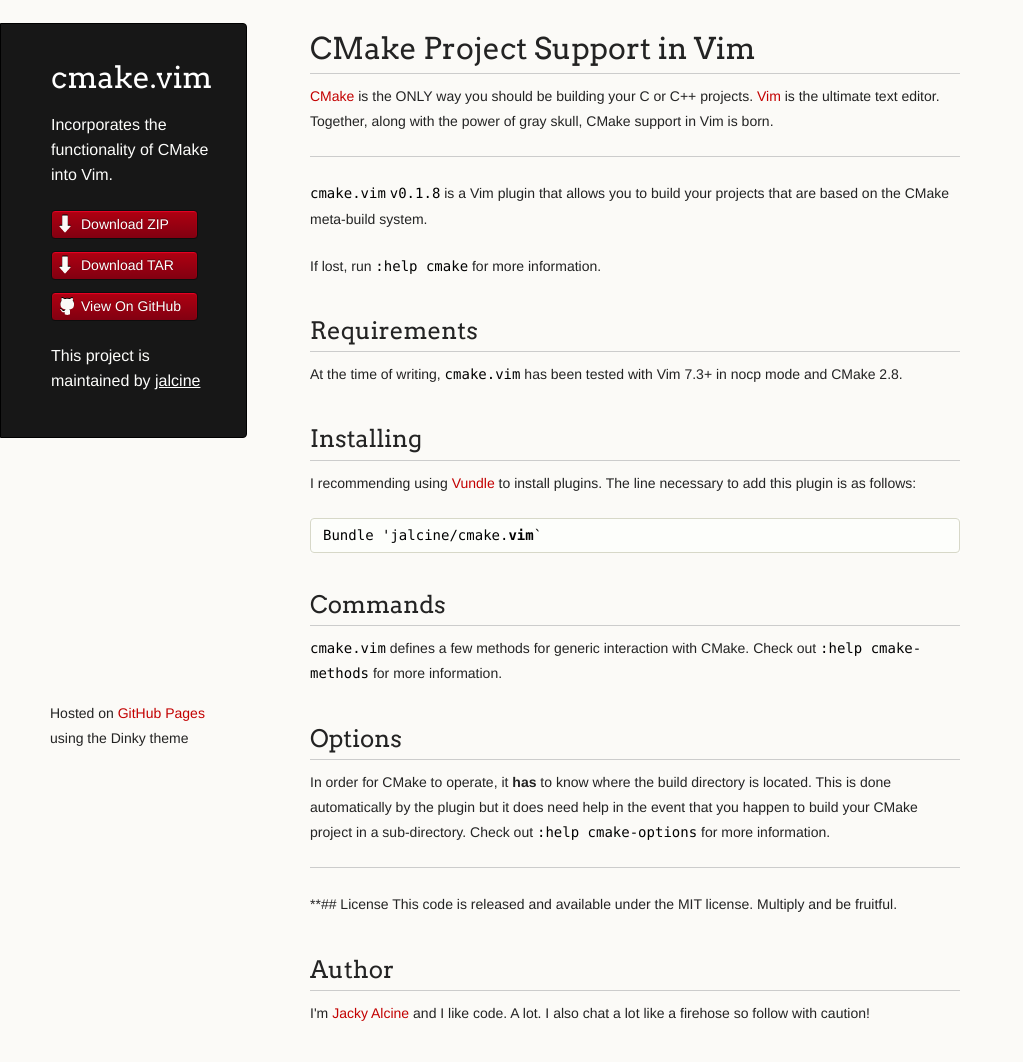
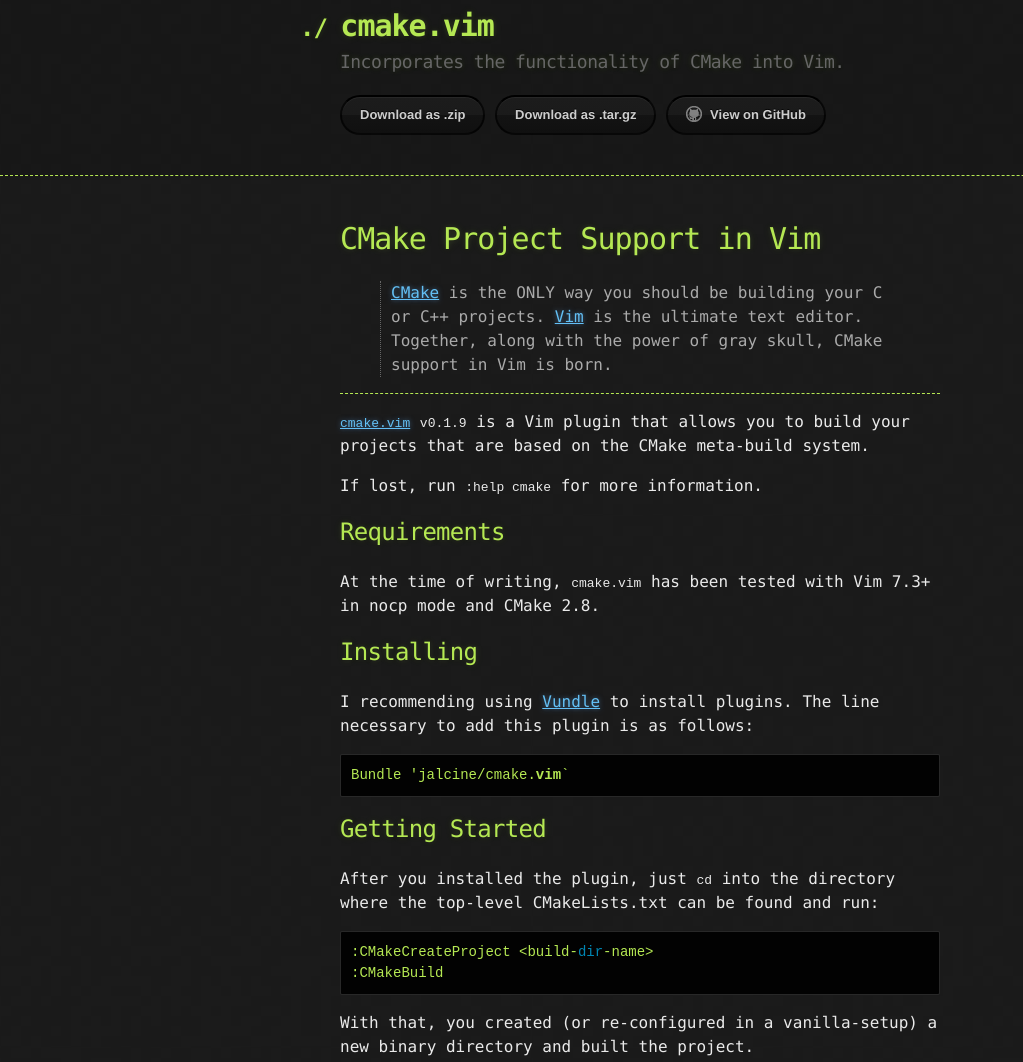
Before and after one commit to jalcine/cmake.vim, a plain HTML site: page index.html in a window 1280 px wide. Shown: the part 17-1079 px from the top of the page, without its empty margins (0-1023 px from the left). Drawn offline with Linux system fonts and the light colour scheme.

Commit message:
Create gh-pages branch via GitHub

```diff
--- a/index.html
+++ b/index.html
@@ -1,43 +1,43 @@
-<!doctype html>
+<!DOCTYPE html>
 <html>
   <head>
-    <meta charset="utf-8">
+    <meta charset='utf-8'>
     <meta http-equiv="X-UA-Compatible" content="chrome=1">
+
+    <link rel="stylesheet" type="text/css" href="stylesheets/stylesheet.css" media="screen" />
+    <link rel="stylesheet" type="text/css" href="stylesheets/pygment_trac.css" media="screen" />
+    <link rel="stylesheet" type="text/css" href="stylesheets/print.css" media="print" />
+
     <title>cmake.vim by jalcine</title>
+  </head>
 
-    <link rel="stylesheet" href="stylesheets/styles.css">
-    <link rel="stylesheet" href="stylesheets/pygment_trac.css">
-    <script src="javascripts/scale.fix.js"></script>
-    <meta name="viewport" content="width=device-width, initial-scale=1, user-scalable=no">
-    <!--[if lt IE 9]>
-    <script src="//html5shiv.googlecode.com/svn/trunk/html5.js"></script>
-    <![endif]-->
-  </head>
   <body>
-    <div class="wrapper">
-      <header>
-        <h1 class="header">cmake.vim</h1>
-        <p class="header">Incorporates the functionality of CMake into Vim.</p>
 
-        <ul>
-          <li class="download"><a class="buttons" href="https://github.com/jalcine/cmake.vim/zipball/master">Download ZIP</a></li>
-          <li class="download"><a class="buttons" href="https://github.com/jalcine/cmake.vim/tarball/master">Download TAR</a></li>
-          <li><a class="buttons github" href="https://github.com/jalcine/cmake.vim">View On GitHub</a></li>
-        </ul>
+    <header>
+      <div class="container">
+        <h1>cmake.vim</h1>
+        <h2>Incorporates the functionality of CMake into Vim.</h2>
 
-        <p class="header">This project is maintained by <a class="header name" href="https://github.com/jalcine">jalcine</a></p>
+        <section id="downloads">
+          <a href="https://github.com/jalcine/cmake.vim/zipball/master" class="btn">Download as .zip</a>
+          <a href="https://github.com/jalcine/cmake.vim/tarball/master" class="btn">Download as .tar.gz</a>
+          <a href="https://github.com/jalcine/cmake.vim" class="btn btn-github"><span class="icon"></span>View on GitHub</a>
+        </section>
+      </div>
+    </header>
 
-
-      </header>
-      <section>
+    <div class="container">
+      <section id="main_content">
         <h1>
 <a name="cmake-project-support-in-vim" class="anchor" href="#cmake-project-support-in-vim"><span class="octicon octicon-link"></span></a>CMake Project Support in Vim</h1>
 
+<blockquote>
 <p><a href="http://www.cmake.org">CMake</a> is the ONLY way you should be building your C or
 C++ projects. <a href="http://www.vim.org">Vim</a> is the ultimate text editor. Together,
 along with the power of gray skull, CMake support in Vim is born.</p>
+</blockquote>
 
-<hr><p><a href="https://github.com/jalcine/cmake.vim/tree/master"><code>cmake.vim</code></a> <code>v0.1.8</code> is a Vim
+<hr><p><a href="https://github.com/jalcine/cmake.vim/tree/v0.1.9"><code>cmake.vim</code></a> <code>v0.1.9</code> is a Vim
 plugin that allows you to build your projects that are based on the CMake
 meta-build system.</p>
 
@@ -55,8 +55,21 @@
 <p>I recommending using <a href="http://github.com/gmarik/vundle">Vundle</a> to install
 plugins. The line necessary to add this plugin is as follows:</p>
 
-<div class="highlight"><pre>Bundle 'jalcine/cmake.<span class="k">vim</span>`
+<div class="highlight highlight-viml"><pre>Bundle 'jalcine/cmake.<span class="k">vim</span>`
 </pre></div>
+
+<h2>
+<a name="getting-started" class="anchor" href="#getting-started"><span class="octicon octicon-link"></span></a>Getting Started</h2>
+
+<p>After you installed the plugin, just <code>cd</code> into the directory where the
+top-level CMakeLists.txt can be found and run:</p>
+
+<div class="highlight highlight-viml"><pre><span class="p">:</span>CMakeCreateProject <span class="p">&lt;</span>build<span class="p">-</span><span class="nb">dir</span><span class="p">-</span>name<span class="p">&gt;</span>
+<span class="p">:</span>CMakeBuild
+</pre></div>
+
+<p>With that, you created (or re-configured in a vanilla-setup) a new binary
+directory and built the project.</p>
 
 <h2>
 <a name="commands" class="anchor" href="#commands"><span class="octicon octicon-link"></span></a>Commands</h2>
@@ -72,22 +85,27 @@
 event that you happen to build your CMake project in a sub-directory. Check
 out <code>:help cmake-options</code> for more information.</p>
 
-<hr><p>**## License
-This code is released and available under the MIT license. Multiply and be
+<h2>
+<a name="known-issues" class="anchor" href="#known-issues"><span class="octicon octicon-link"></span></a>Known Issues</h2>
+
+<ul>
+<li>You can't pass in options for configuring the project at first-run (or
+later on, actually).</li>
+</ul><h2>
+<a name="license" class="anchor" href="#license"><span class="octicon octicon-link"></span></a>License</h2>
+
+<p>This code is released and available under the MIT license. Multiply and be
 fruitful.</p>
 
 <h2>
 <a name="author" class="anchor" href="#author"><span class="octicon octicon-link"></span></a>Author</h2>
 
-<p>I'm <a href="http://jackyalcine.com">Jacky Alcine</a> and I like code. A lot.
+<p>I'm <a href="http://jalcine.me">Jacky Alcine</a> and I like code. A lot.
 I also chat a lot like a firehose so follow with caution!</p>
       </section>
-      <footer>
-        <p><small>Hosted on <a href="https://pages.github.com">GitHub Pages</a> using the Dinky theme</small></p>
-      </footer>
     </div>
-    <!--[if !IE]><script>fixScale(document);</script><![endif]-->
-		          <script type="text/javascript">
+
+              <script type="text/javascript">
             var gaJsHost = (("https:" == document.location.protocol) ? "https://ssl." : "http://www.");
             document.write(unescape("%3Cscript src='" + gaJsHost + "google-analytics.com/ga.js' type='text/javascript'%3E%3C/script%3E"));
           </script>
--- a/stylesheets/pygment_trac.css
+++ b/stylesheets/pygment_trac.css
@@ -1,4 +1,3 @@
-.highlight  { background: #ffffff; }
 .highlight .c { color: #999988; font-style: italic } /* Comment */
 .highlight .err { color: #a61717; background-color: #e3d2d2 } /* Error */
 .highlight .k { font-weight: bold } /* Keyword */
@@ -35,7 +34,7 @@
 .highlight .ne { color: #990000; font-weight: bold } /* Name.Exception */
 .highlight .nf { color: #990000; font-weight: bold } /* Name.Function */
 .highlight .nn { color: #555555 } /* Name.Namespace */
-.highlight .nt { color: #000080 } /* Name.Tag */
+.highlight .nt { color: #CBDFFF } /* Name.Tag */
 .highlight .nv { color: #008080 } /* Name.Variable */
 .highlight .ow { font-weight: bold } /* Operator.Word */
 .highlight .w { color: #bbbbbb } /* Text.Whitespace */
```
Also changed, not shown: params.json (+1 -1 lines).
